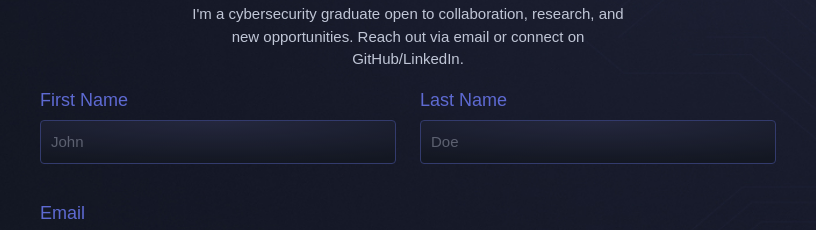
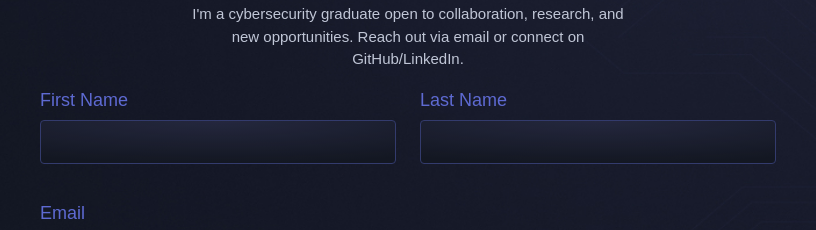
Before and after one commit to Mian-Muhammad-Bilal/Mian-muhammad-bilal.github.io, a plain HTML site: page index.html in a window 1280 px wide. Shown: the part 4700-4930 px from the top of the page, 232-1048 px from the left. Drawn offline with nearby package versions, Linux system fonts and the light colour scheme; a web font is replaced by a local one.

Commit message:
update readme and finalize the index.html

```diff
--- a/index.html
+++ b/index.html
@@ -571,12 +571,12 @@
                                 <div class="col-md-6 mb-3">
                                     <label for="validationCustomFirstName" class="form-label">First Name</label>
                                     <input type="text" class="form-control" id="validationCustomFirstName"
-                                        autocomplete="off" placeholder="John" required>
+                                        autocomplete="off" required>
                                 </div>
                                 <div class="col-md-6 mb-3">
                                     <label for="validationCustomLastName" class="form-label">Last Name</label>
                                     <input type="text" class="form-control" id="validationCustomLastName"
-                                        autocomplete="off" placeholder="Doe" required>
+                                        autocomplete="off" required>
                                 </div>
                             </div>
                             <div class="mb-3">
```
Also changed, not shown: 1 other file.
